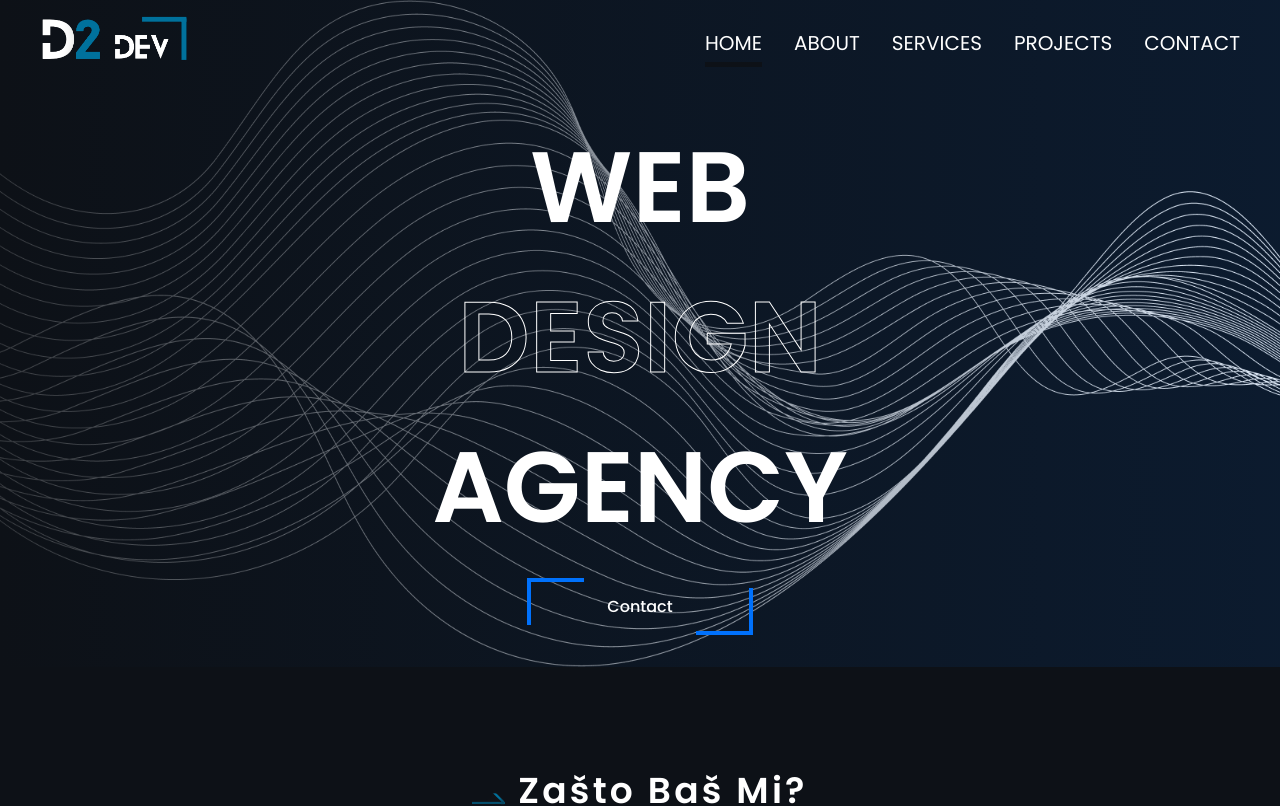
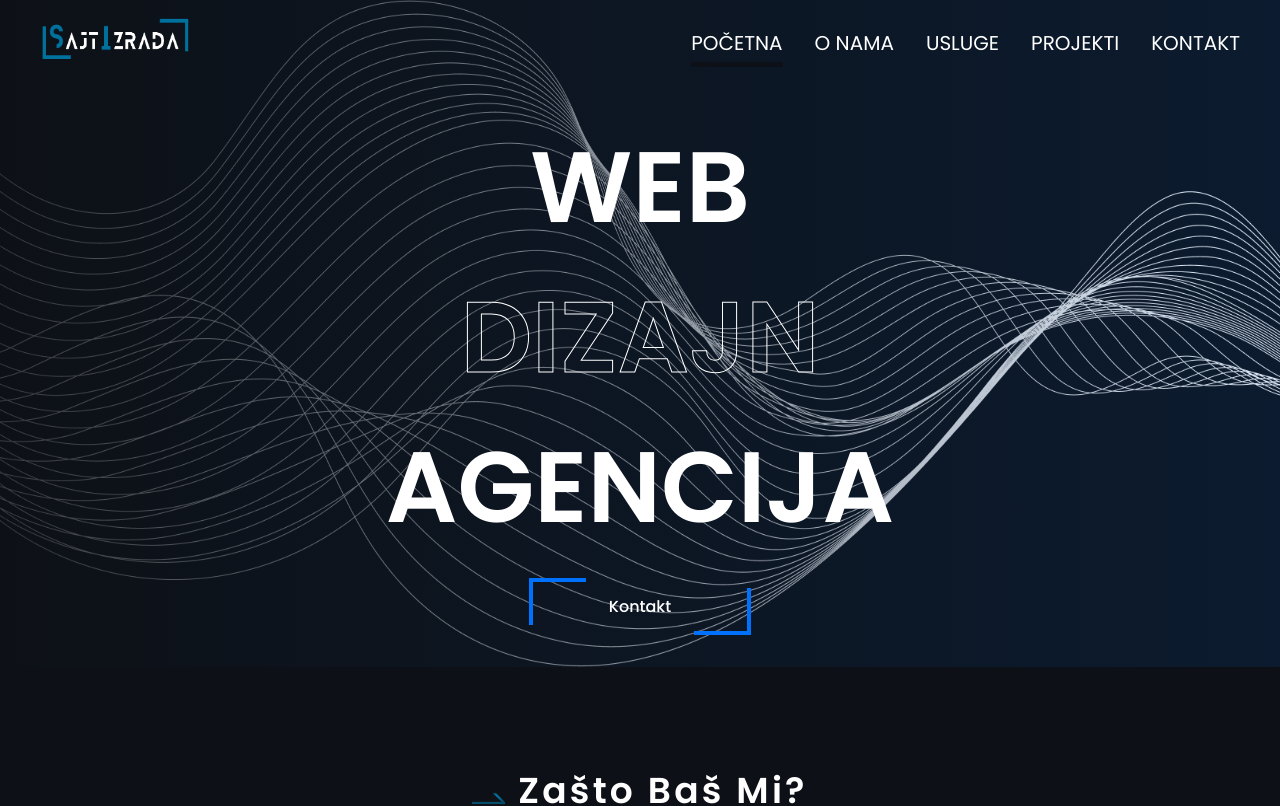
Before and after one commit to darko905/D2, a React (Create React App) app: page / in a window 1280 px wide. Shown: the top 806 px of the page. Built offline with nearby package versions, Linux system fonts and the light colour scheme; no server answers.

Commit message:
stylized components

```diff
--- a/src/components/Banner/Banner.js
+++ b/src/components/Banner/Banner.js
@@ -6,7 +6,7 @@ const Banner = () => {
       <div className="container">
         <div className="banner__text marque">
             <h1>
-                Web <span>Design</span>  Agency
+                Web <span>Dizajn</span>  Agencija
             </h1>
         </div>
       </div>
--- a/src/components/Footer/Footer.js
+++ b/src/components/Footer/Footer.js
@@ -62,7 +62,7 @@ const Footer = () => {
       </div>
       <div className="copyright-text">
         <p>
-          Copyright &copy; {year}, All Right Reserved D2 Dev
+          Copyright &copy; {year}, All Right Reserved SajtIzrada
 
         </p>
       </div>
--- a/src/components/Header/Header.js
+++ b/src/components/Header/Header.js
@@ -28,27 +28,27 @@ const Header = () => {
                     <ul className='nav__list '>
                         <li className='nav__item' onClick={()=> showMenu(!Toogle)}>
                             <a href='#home' onClick={() => setActiveNav('#home')} className={activeNav === "#home" ? "nav__link active-link" : "nav__link"}>
-                                HOME
+                                POČETNA
                             </a>
                         </li>
                         <li className='nav__item' onClick={()=> showMenu(!Toogle)}>
                             <a href='#about' onClick={() => setActiveNav('#about')} className={activeNav === "#about" ? "nav__link active-link" : "nav__link"}>
-                                ABOUT
+                                O NAMA
                             </a>
                         </li>
                         <li className='nav__item' onClick={()=> showMenu(!Toogle)}>
                             <a href='#service' onClick={() => setActiveNav('#service')} className={activeNav === "#service" ? "nav__link active-link" : "nav__link"}>
-                                SERVICES
+                                USLUGE
                             </a>
                         </li>
                         <li className='nav__item' onClick={()=> showMenu(!Toogle)}>
                             <a href='#projects' onClick={() => setActiveNav('#projects')} className={activeNav === "#project" ? "nav__link active-link" : "nav__link"}>
-                                PROJECTS
+                                PROJEKTI
                             </a>
                         </li>
                         <li className='nav__item' onClick={()=> showMenu(!Toogle)}>
                             <a href='#contact' onClick={() => setActiveNav('#contact')} className={activeNav === "#contact" ? "nav__link active-link" : "nav__link"}>
-                                CONTACT
+                                KONTAKT
                             </a>
                         </li>
                     </ul>
--- a/src/components/Home/Home.js
+++ b/src/components/Home/Home.js
@@ -8,11 +8,11 @@ const Home = () => {
         <div className="home__content ">
           <div className="home__data">
             <h1 className="home__title">
-              WEB <br /> <span className="home__title-stroke">DESIGN</span>{" "}
-              <br /> AGENCY
+              WEB <br /> <span className="home__title-stroke">DIZAJN</span>{" "}
+              <br /> AGENCIJA
             </h1>
             <a href="#contact">
-              <button className="button button-flex">Contact</button>
+              <button className="button button-flex">Kontakt</button>
             </a>
           </div>
         </div>
--- a/src/components/Process/Process.js
+++ b/src/components/Process/Process.js
@@ -7,7 +7,7 @@ import Developer from '../../assests/icons/developer.png'
 const Process = () => {
   return (
     <section className="section process" id="process">
-      <h2 className="section__title">Od ideje do realizacije</h2>
+      <h2 className="section__title">Kako poslujemo</h2>
 
 
       <div className="process__container container grid">
--- a/src/components/Projects/Projects.js
+++ b/src/components/Projects/Projects.js
@@ -15,7 +15,6 @@ const Projects = () => {
       <h2 className="section__title">Naši Projekti</h2>
 
       <div className="projects__container container grid">
-				<div className="projects__content">
         {projects.map((project, projectId) => (
           <div className="projects__content" key={projectId}>
             <div>
@@ -41,7 +40,6 @@ const Projects = () => {
           </div>
         ))}
       </div>
-			</div>
     </section>
   );
 };
```
Also changed, not shown: src/assests/D2_Logo.png, src/assests/circled2.png. Lines whose indentation alone changed are shown as unchanged.
